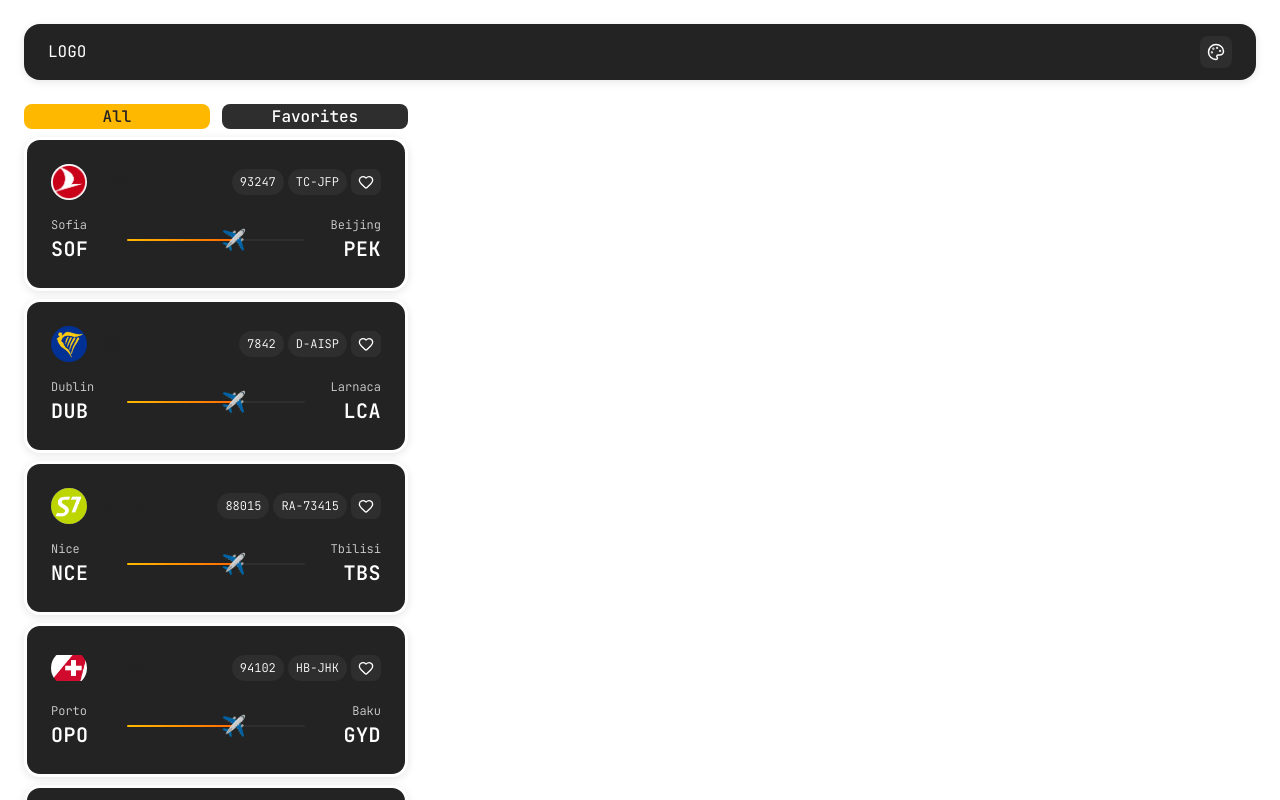
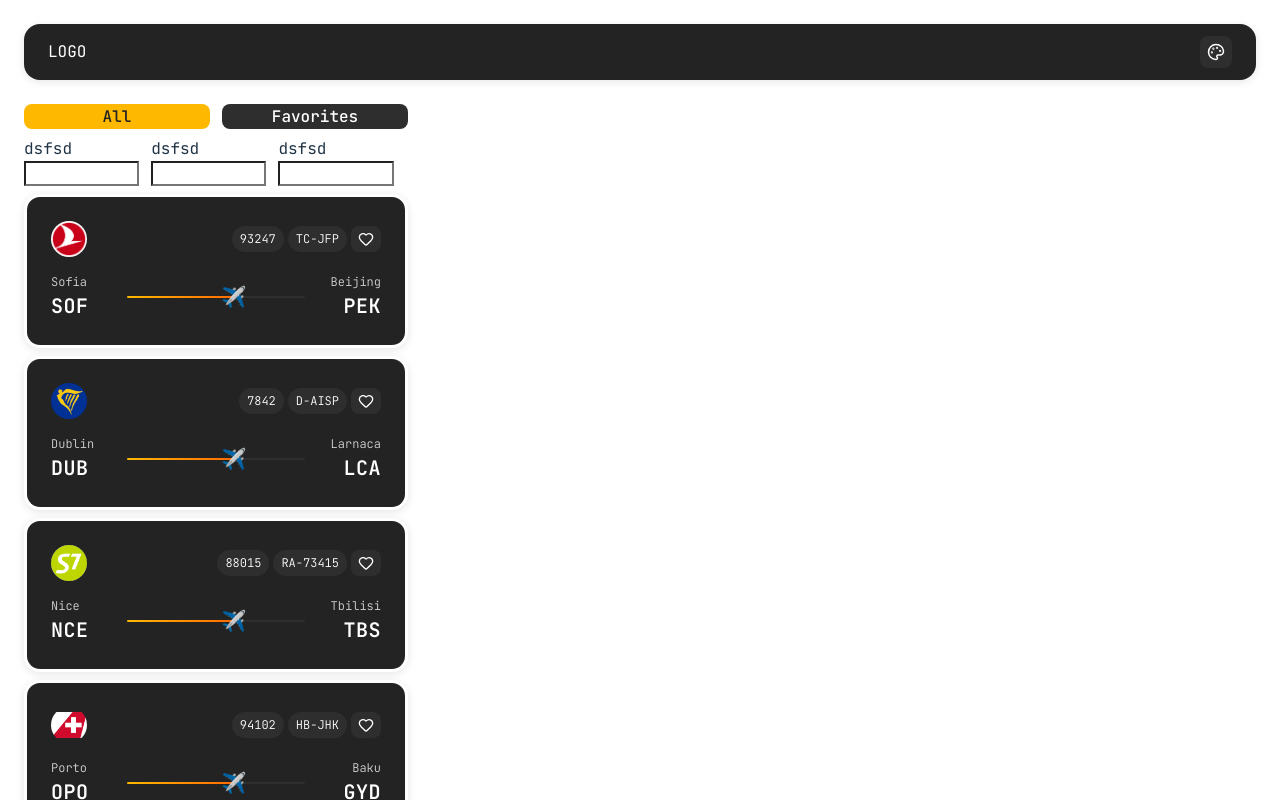
Before and after one commit to Qalwk/LocateTracker, a React (Vite) app: page / in a window 1280 px wide. Built offline with nearby package versions, Linux system fonts and the light colour scheme.

Commit message:
FIX +URL favorites for card

```diff
--- a/src/index.css
+++ b/src/index.css
@@ -28,7 +28,6 @@ a:hover {
 body {
   margin: 0;
   display: flex;
-  /* place-items: center; */
   min-width: 320px;
   min-height: 100vh;
 }
@@ -63,3 +62,17 @@ button:hover {
     background-color: #f9f9f9;
   }
 }
+
+/* Reset styles for input elements */
+input {
+  /* border: none;
+  outline: none; */
+  background: none;
+  box-shadow: none;
+  font-family: inherit;
+  font-size: inherit;
+  color: inherit;
+  padding: 0;
+  margin: 0;
+  appearance: none;
+}
--- /dev/null
+++ b/src/pages/homePage/ui/FlightFilters.tsx
@@ -0,0 +1,22 @@
+import styles from './HomePage.module.scss';
+
+export function FlightFilters() {
+  return (
+    <div className={styles.filtersWrap}>
+      <div className={styles.filter}>
+        <label htmlFor="">dsfsd</label>
+        <input type="text" />
+      </div>
+      <div className={styles.filter}>
+        <label htmlFor="">dsfsd</label>
+        <input type="text" />
+      </div>
+      <div className={styles.filter}>
+        <label htmlFor="">dsfsd</label>
+        <input type="text" />
+      </div>
+    </div>
+  )
+}
+
+export default FlightFilters
--- a/src/pages/homePage/ui/FlightTabs.tsx
+++ b/src/pages/homePage/ui/FlightTabs.tsx
@@ -10,8 +10,6 @@ export function FlightTabs({ isFavorite }: FlightTabsProps) {
 
   const navigate = useNavigate();
 
-  // const handleFavoritesClick = () => { setActiveTab('favorites'), navigate('/favorites')};
-  // const handleAllClick = () => setActiveTab('all');
   const handleAllClick = () => navigate('/');
   const handleFavoritesClick = () => navigate('/favorites');
 
--- a/src/pages/homePage/ui/HomePage.module.scss
+++ b/src/pages/homePage/ui/HomePage.module.scss
@@ -18,11 +18,10 @@
   display: flex;
   flex-direction: column;
   gap: $space-2;;
-  min-width: $width-xs;
+  width: $width-sm;
 }
 
 .btnWrap {
-  width: $width-sm;
   display: flex;
   flex-direction: row;
   gap: $space-3;
@@ -38,3 +37,15 @@
   background-color: var(--color-accent);
   color: var(--color-default);
 }
+
+.filtersWrap {
+  display: flex;
+  flex-direction: row;
+  gap: $space-3;
+}
+
+.filter {
+  display: flex;
+  flex-direction: column;
+  width: 30%;
+}
--- a/src/pages/homePage/ui/HomePage.tsx
+++ b/src/pages/homePage/ui/HomePage.tsx
@@ -10,6 +10,7 @@ import { flightsData } from 'shared/mocks/FlightsData';
 import { addFavorite, removeFavorite } from "shared/model/favoriteFlightsSlice";
 import type { RootState } from "app/store";
 import { useLocation } from "react-router";
+import FlightFilters from "./FlightFilters";
 
 export function HomePage() {
   const [selectedFlight, setSelectedFlight] = useState<Flight | null>(null);
@@ -18,10 +19,10 @@ export function HomePage() {
   const location = useLocation();
 
   useEffect(() => {
-    if (location.pathname === '/') {
+    if (location.pathname === '/favorites' ) {
+      setIsFavorite(true)
+    } else {
       setIsFavorite(false)
-    } else {
-      setIsFavorite(true)
     }
   }, [location])
 
@@ -50,6 +51,7 @@ export function HomePage() {
           <FlightTabs
             isFavorite={isFavorite}
           />
+          <FlightFilters />
           <FlightList
             flights={filteredFlights}
             onSelect={setSelectedFlight}
--- a/src/widgets/FlightCard/ui/FlightCard.module.scss
+++ b/src/widgets/FlightCard/ui/FlightCard.module.scss
@@ -1,5 +1,4 @@
 .flightCard {
-  width: $width-sm;
   box-sizing: border-box;
   border: 3px solid transparent;
   border-radius: $radius-lg;
--- a/src/widgets/FlightCard/ui/FlightCard.tsx
+++ b/src/widgets/FlightCard/ui/FlightCard.tsx
@@ -21,6 +21,7 @@ export function FlightCard({
   onLikeClick,
   progress,
 }: FlightCardProps) {
+
   const navigate = useNavigate();
 
   function slugify(str: string) {
--- a/src/widgets/Header/ui/Header.module.scss
+++ b/src/widgets/Header/ui/Header.module.scss
@@ -21,3 +21,11 @@
   justify-content: center;
   background-color: var(--color-secondary);
 }
+
+.header p {
+  cursor: pointer;
+  user-select: none;
+  -webkit-user-select: none; /* Safari */
+  -moz-user-select: none; /* Firefox */
+  -ms-user-select: none; /* IE 10+ */
+}
--- a/src/widgets/Header/ui/Header.tsx
+++ b/src/widgets/Header/ui/Header.tsx
@@ -4,10 +4,15 @@ import { useSelector, useDispatch } from 'react-redux';
 import { setTheme, toggleTheme } from 'shared/model/themeSlice';
 import type { RootState } from 'app/store';
 import { useEffect } from "react";
+import { useNavigate } from "react-router";
 export function Header() {
 
   const currentTheme = useSelector((state: RootState) => state.theme.currentTheme);
   const dispatch = useDispatch()
+
+  const navigate = useNavigate();
+
+  const handleHomeLink = () => navigate('/')
 
   useEffect(() => {
     if (currentTheme === 'dark') {
@@ -30,7 +35,9 @@ export function Header() {
 
   return (
     <div className={styles.header}>
-      <p>LOGO</p>
+      <div onClick={handleHomeLink}>
+        <p>LOGO</p>
+      </div>
       <div>
         <button onClick={() => dispatch(toggleTheme())} className={styles.theme}>
           <Palette color="var(--color-text)"/>
```
